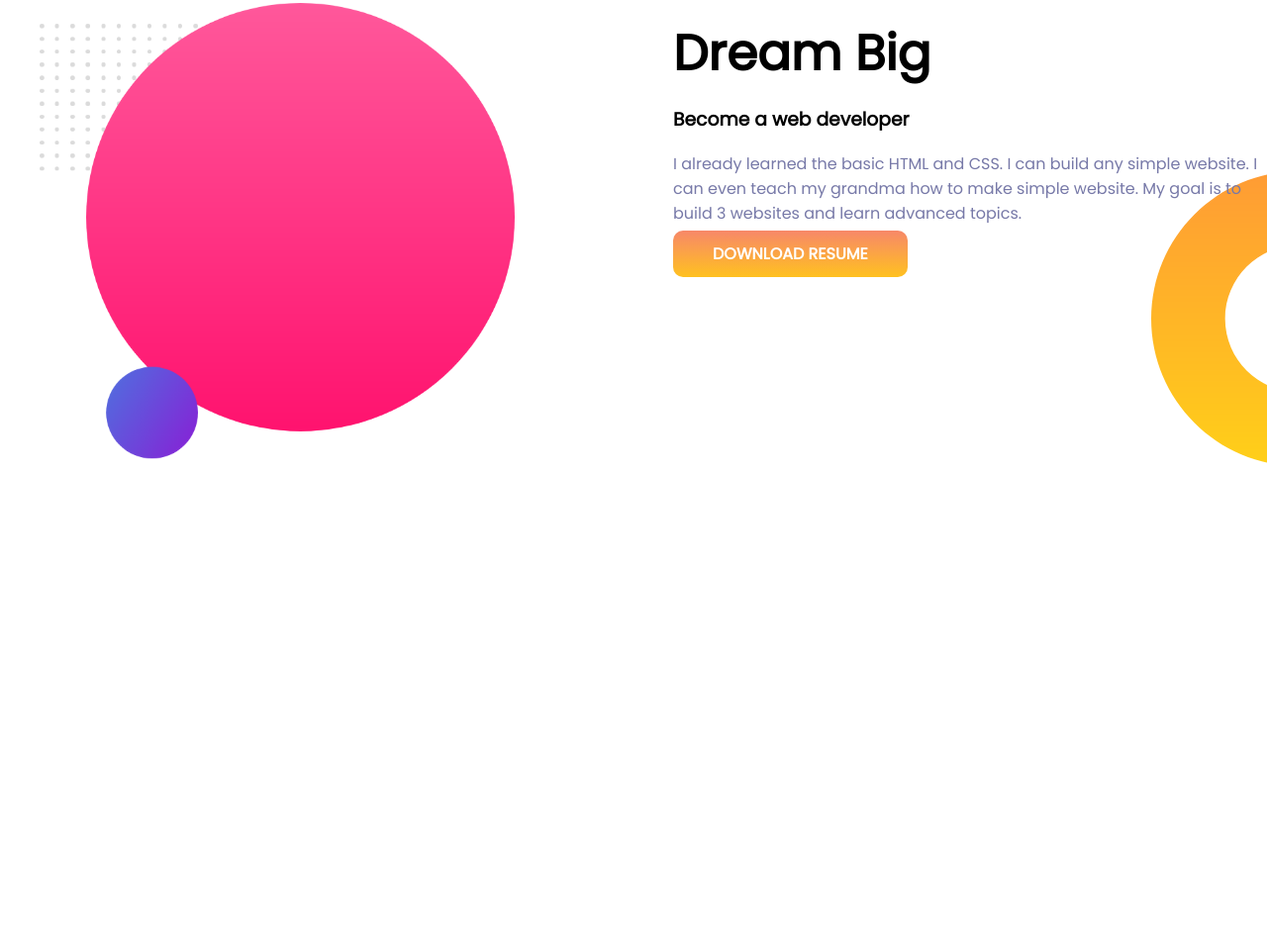
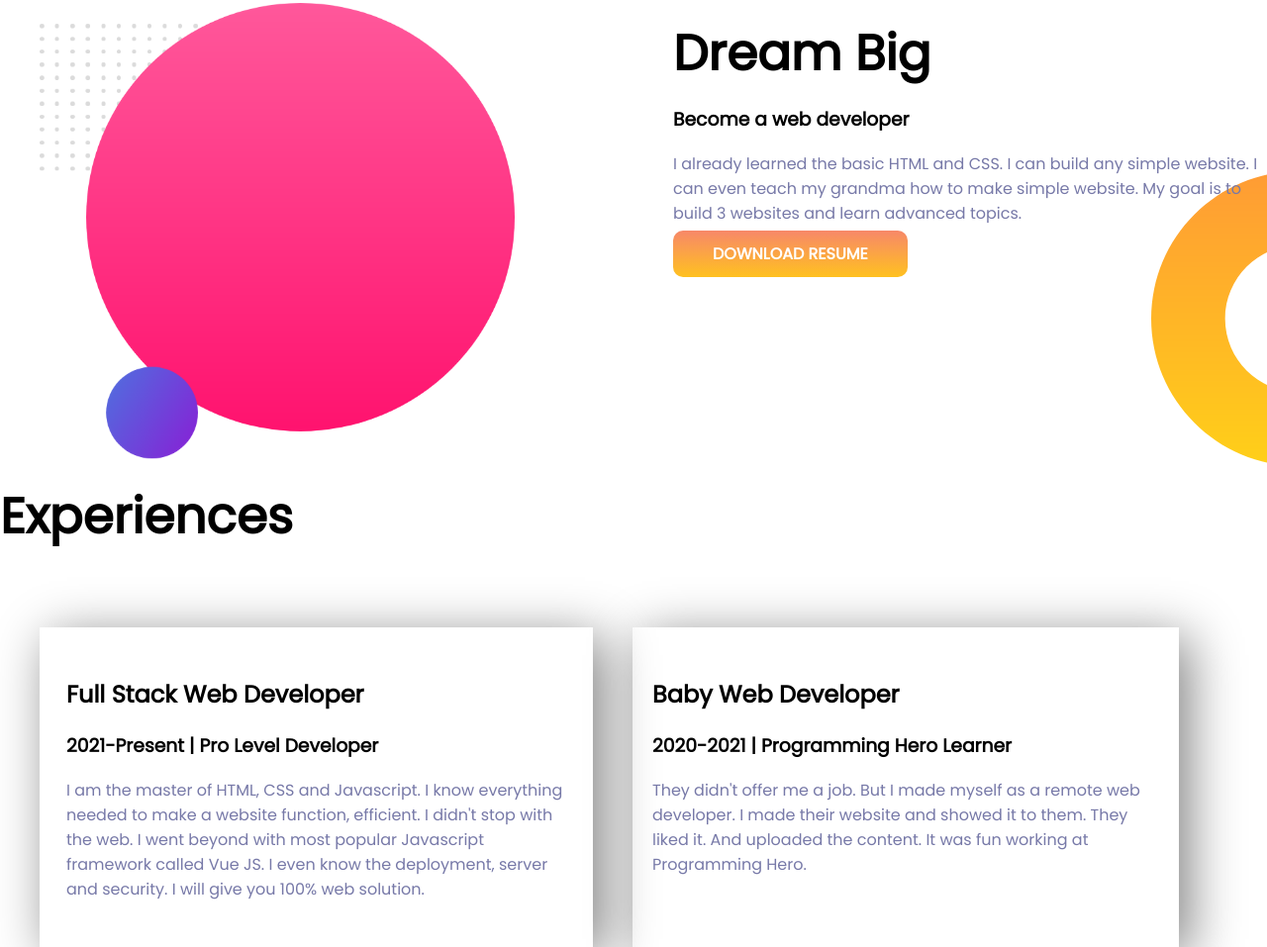
Before and after one commit to ShahriarAbir86/Portfolio, a plain HTML site: page index.html in a window 1280 px wide. Shown: the part 661-1618 px from the top of the page at 99% size. Before the commit the page ends 1132 px from the top, so only its background shows below. Drawn offline with Linux system fonts and the light colour scheme.

Commit message:
2nd Commit

```diff
--- a/index.html
+++ b/index.html
@@ -35,5 +35,21 @@
             <a class="button" target="_blank" href="">Download Resume</a>
         </div>
     </section>
+
+    <section>
+        <h1>Experiences</h1>
+        <div class="Box-part">
+            <div class="half-width Experience-box" id="Full-stack">
+                <h2>Full Stack Web Developer</h2>
+                <h3>2021-Present | Pro Level Developer</h3>
+                <p>I am the master of HTML, CSS and Javascript. I know everything needed to make a website function, efficient. I didn't stop with the web. I went beyond with most popular Javascript framework called Vue JS. I even know the deployment, server and security. I will give you 100% web solution.</p>
+            </div>
+            <div class="half-width Experience-box" id="Baby-Dev">
+                <h2>Baby Web Developer</h2>
+                <h3>2020-2021 | Programming Hero Learner</h3>
+                <p>They didn't offer me a job. But I made myself as a remote web developer. I made their website and showed it to them. They liked it. And uploaded the content. It was fun working at Programming Hero.</p>
+            </div>
+        </div>
+    </section>
 </body>
 </html>
--- a/style.css
+++ b/style.css
@@ -46,3 +46,20 @@ p{
     width: 100%;
     background: url(images/dream-bg.png) right bottom no-repeat;
 }
+.Box-part{
+    display: flex;
+    width: 100%;
+}
+.Experience-box{
+    box-shadow: 10px 10px 50px grey ;
+    width:40%;
+    padding: 30px 20px;
+}
+#Full-stack{
+    border-left: 7px solid;
+    border-image: linear-gradient(180deg,lightsalmon,tomato);
+
+}
+
+#Baby-Dev{
+}
```
